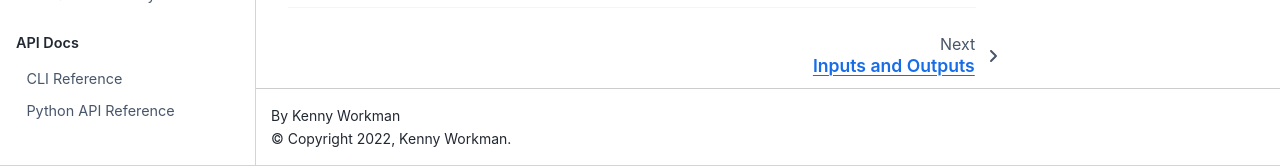
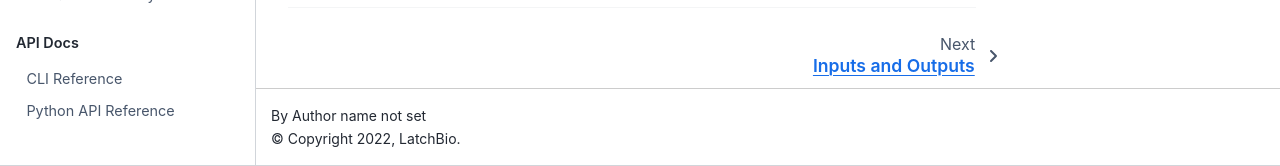
Before and after one commit to latchbio/latch, a Sphinx documentation site: the page built from docs/source/index.md, in a window 1280 px wide and 900 px high, scrolled down 604 px. Shown: the part 734-900 px from the top of the window. Built offline with Sphinx 7.4.7 and the Sphinx Book theme 1.1.4, drawn with Linux system fonts in a browser that asks for light colours.

Commit message:
fix: latchbio author

```diff
--- a/docs/source/conf.py
+++ b/docs/source/conf.py
@@ -18,8 +18,7 @@
 # -- Project information -----------------------------------------------------
 
 project = "latch"
-copyright = "2022, Kenny Workman"
-author = "Kenny Workman"
+copyright = "2022, LatchBio"
 
 # The full version, including alpha/beta/rc tags
 release = "0.0.1"
```
